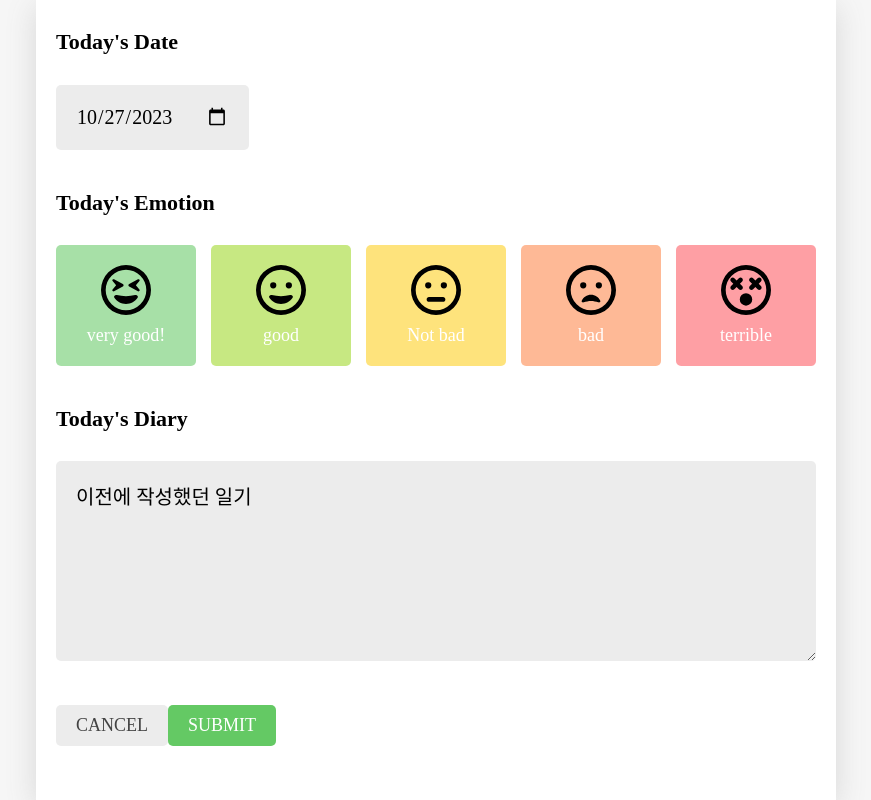
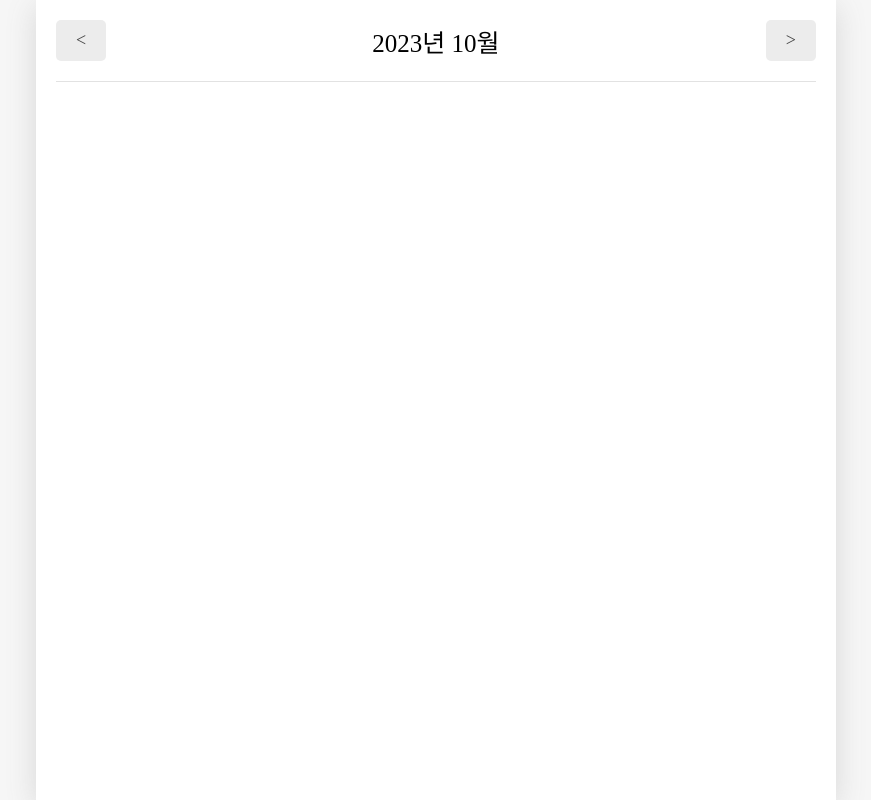
Before and after one commit to yeona23/emotion_diary, a React (Create React App) app: page / in a window 1280 px wide. Shown: the whole page, without its empty margins (204-1075 px from the left). Built offline with nearby package versions, Linux system fonts and the light colour scheme; a web font is replaced by a local one.

Commit message:
헤더 기능 구현
헤더의 월 이동
월 이동에 따른 필터기능 추가

```diff
--- a/package.json
+++ b/package.json
@@ -6,6 +6,7 @@
     "@testing-library/jest-dom": "^5.17.0",
     "@testing-library/react": "^13.4.0",
     "@testing-library/user-event": "^13.5.0",
+    "pretendard": "^1.3.8",
     "react": "^18.2.0",
     "react-dom": "^18.2.0",
     "react-router-dom": "^6.17.0",
--- a/src/App.css
+++ b/src/App.css
@@ -27,6 +27,8 @@
   font-style: normal; */
 }
 
+@import url("https://cdn.jsdelivr.net/gh/orioncactus/pretendard@v1.3.8/dist/web/static/pretendard.css");
+
 body {
   font-family: "S-CoreDream";
 }
--- a/src/App.js
+++ b/src/App.js
@@ -105,7 +105,7 @@ const App = () => {
               <Route path="/" element={<Home />} />
               <Route path="/new" element={<New />} />
               <Route path="/diary/:id" element={<Diary />} />
-              <Route path="/edit" element={<Edit />} />
+              <Route path="/edit/:id" element={<Edit />} />
             </Routes>
           </div>
         </DiaryDispatchContext.Provider>
--- a/src/pages/Home.js
+++ b/src/pages/Home.js
@@ -1,39 +1,45 @@
-import React from "react";
-import { useSearchParams } from "react-router-dom";
+import React, { useState, useContext, useEffect } from "react";
 import Header from "../components/Header";
-import Editor from "../components/Editor";
+import Button from "../components/Button";
+import { DiaryStateContext } from "../App";
+import { getMonthRangeByDate } from "../util";
 
 const Home = () => {
-  const [searchParams, setSearchParams] = useSearchParams();
-  console.log(searchParams.get("sort"));
+  const data = useContext(DiaryStateContext);
+  const [pivotDate, setPivotDate] = useState(new Date());
+  const [fiteredData, setFilteredData] = useState([]);
+  const headerTitle = `${pivotDate.getFullYear()}년 ${
+    pivotDate.getMonth() + 1
+  }월`;
+
+  useEffect(() => {
+    if (data.length >= 1) {
+      const { beginTimeStamp, endTimeStamp } = getMonthRangeByDate(pivotDate);
+      setFilteredData(
+        data.filter(
+          (it) => beginTimeStamp <= it.date && it.date <= endTimeStamp
+        )
+      );
+    } else {
+      return setFilteredData([]);
+    }
+  }, [data, pivotDate]);
+
+  const onIncreaseMonth = () => {
+    setPivotDate(new Date(pivotDate.getFullYear(), pivotDate.getMonth() + 1));
+  };
+
+  const onDecreaseMonth = () => {
+    setPivotDate(new Date(pivotDate.getFullYear(), pivotDate.getMonth() - 1));
+  };
 
   return (
     <div>
-      <Editor
-        initData={{
-          date: new Date().getTime(),
-          emotionId: 1,
-          content: "이전에 작성했던 일기",
-        }}
-        onSubmit={() => alert("complete")}
+      <Header
+        title={headerTitle}
+        leftChild={<Button text={"<"} onClick={onDecreaseMonth} />}
+        rightChild={<Button text={">"} onClick={onIncreaseMonth} />}
       />
-      {/* <Header
-        title={"Home"}
-        leftChild={
-          <Button
-            type="positive"
-            text={"POSITIVE"}
-            onClick={() => alert("positive button")}
-          />
-        }
-        rightChild={
-          <Button
-            type="negative"
-            text={"NEGATIVE"}
-            onClick={() => alert("negative button")}
-          />
-        }
-      /> */}
     </div>
   );
 };
--- a/src/util.js
+++ b/src/util.js
@@ -57,3 +57,20 @@ export const getFormattedDate = (targetDate) => {
 
   return `${year}-${month}-${date}`;
 };
+
+export const getMonthRangeByDate = (date) => {
+  const beginTimeStamp = new Date(
+    date.getFullYear(),
+    date.getMonth(),
+    1
+  ).getTime();
+  const endTimeStamp = new Date(
+    date.getFullYear(),
+    date.getMonth() + 1,
+    0,
+    23,
+    59,
+    59
+  ).getTime();
+  return { beginTimeStamp, endTimeStamp };
+};
```
Also changed, not shown: 1 other file (tests, documents, lock files or other folders).
